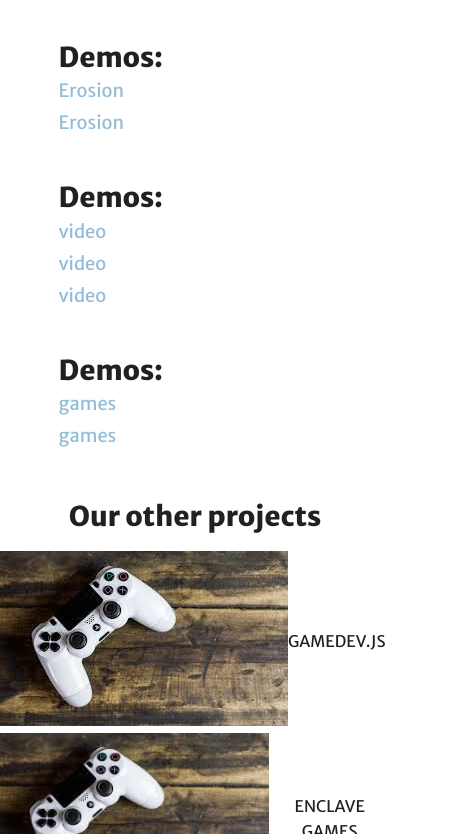
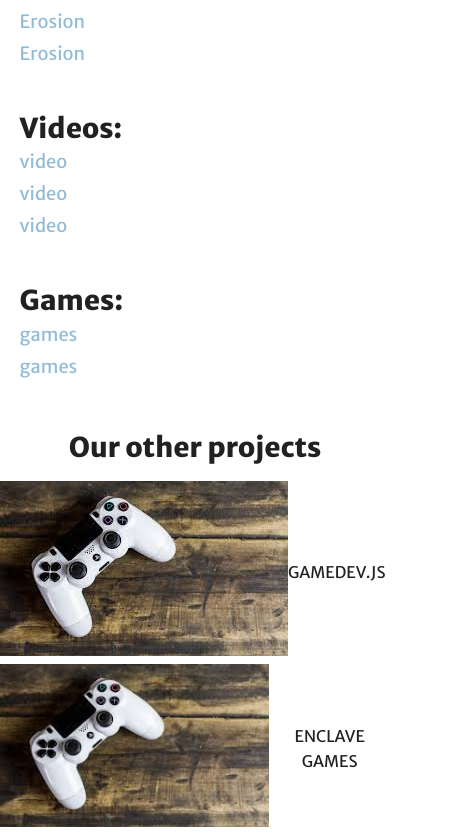
Before and after one commit to GamedevJS/Gamedev.js-Weekly, a Next.js app: page /issue in a window 390 px wide. Shown: the part 2870-3704 px from the top of the page, 449 px wide, since content can reach past the window. Built offline with nearby package versions, Linux system fonts and the light colour scheme.

Commit message:
issue page - mobile version

```diff
--- a/src/components/form/form.tsx
+++ b/src/components/form/form.tsx
@@ -10,7 +10,7 @@ const useStyles = makeStyles((theme: Theme) => ({
     },
     subBtn: {
         marginLeft: 20,
-        textTransform: "capitalize",
+        // textTransform: "capitalize",
     },
 }));
 
--- a/src/components/sections/issuesList.tsx
+++ b/src/components/sections/issuesList.tsx
@@ -108,7 +108,7 @@ const IssuesList = () => {
                 ))}
             </List>
             <Button className={classes.issueBtn} variant="outlined" color="secondary">
-                {"View all issues"}
+                {"view all issues"}
             </Button>
         </>
     );
--- a/src/pages/issue.tsx
+++ b/src/pages/issue.tsx
@@ -12,7 +12,6 @@ const useStyles = makeStyles((theme: Theme) => ({
         backgroundImage: `url("/patterns/pattern.png")`,
         paddingLeft: theme.spacing(30),
         textTransform: "uppercase",
-
         [theme.breakpoints.down("sm")]: {
             height: "35vh",
             padding: "10vh 50px 0 50px",
@@ -33,7 +32,7 @@ const useStyles = makeStyles((theme: Theme) => ({
         margin: "10px 15%",
         width: "auto",
         [theme.breakpoints.down("sm")]: {
-            paddingTop: "10vh",
+            margin: "25px 5%",
         },
     },
     linkItem: {
@@ -44,6 +43,11 @@ const useStyles = makeStyles((theme: Theme) => ({
         margin: "25px 0 ",
         paddingLeft: 25,
         borderLeft: `2px solid ${theme.palette.secondary.main}`,
+    },
+    titleWrapper: {
+        [theme.breakpoints.down("sm")]: {
+            marginBottom: 15,
+        },
     },
     smallWrapper: {
         margin: "15px 0",
@@ -155,7 +159,7 @@ const Issue: NextPage = () => {
             <Grid container className={classes.mainWrapper}>
                 {issue.map(({ title, date, articles, jobs, tutorials, competitions, demos, videos, games }, id) => (
                     <Fragment key={id}>
-                        <Grid item xs={12}>
+                        <Grid item xs={12} className={classes.titleWrapper}>
                             <Typography variant="body2">
                                 <Link href={"/"} passHref>
                                     <span className={classes.linkItem}>{"Home"}</span>
@@ -261,7 +265,7 @@ const Issue: NextPage = () => {
                             ))}
                         {!!videos && (
                             <Typography variant="h5" sx={{ marginTop: 5 }}>
-                                {"Demos:"}
+                                {"Videos:"}
                             </Typography>
                         )}
                         {!!videos &&
@@ -276,7 +280,7 @@ const Issue: NextPage = () => {
                             ))}
                         {!!games && (
                             <Typography variant="h5" sx={{ marginTop: 5 }}>
-                                {"Demos:"}
+                                {"Games:"}
                             </Typography>
                         )}
                         {!!games &&
--- a/src/theme.tsx
+++ b/src/theme.tsx
@@ -51,6 +51,7 @@ const theme = {
                 root: {
                     borderRadius: 25,
                     padding: "5px 30px",
+                    textTransform: "capitalize",
                     "&:hover": {
                         background: "transparent",
                         backgroundColor: "transparent",
```
